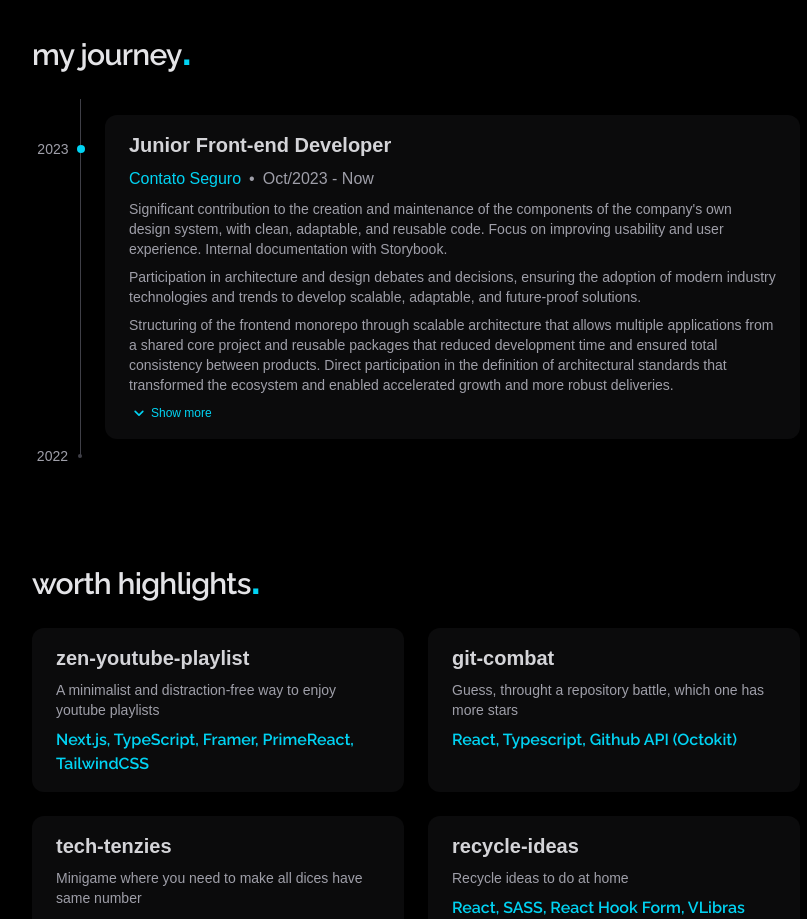
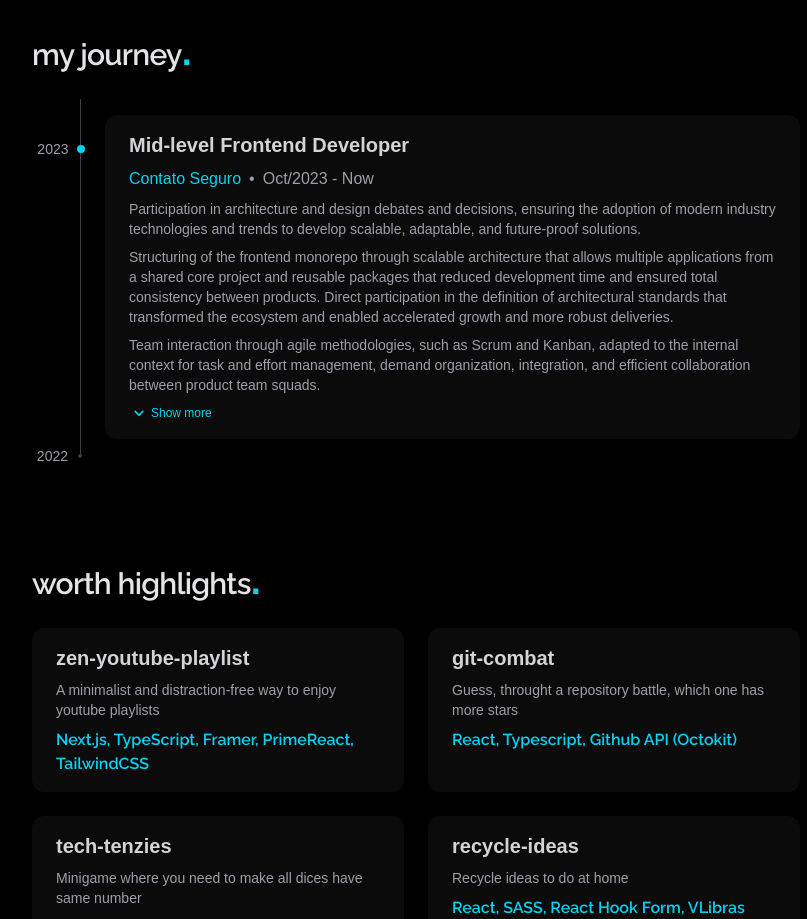
Before and after one commit to matheusgesser/portfolio, a Next.js app: page / in a window 1280 px wide. Shown: the part 860-1779 px from the top of the page, without its empty margins (224-1031 px from the left). Built offline with nearby package versions, Linux system fonts and the light colour scheme; no server answers; a web font is replaced by a local one.

Commit message:
chore: update journey data with new role

```diff
--- a/src/data/journey.data.ts
+++ b/src/data/journey.data.ts
@@ -10,15 +10,14 @@ export const JOURNEY_DATA: Journey.Model[] = [
             label: "Contato Seguro",
             url: "https://canaldaetica.com.br/sobre-nos/",
         },
-        role: "Junior Front-end Developer",
+        role: "Mid-level Frontend Developer",
         descriptions: [
-            "Significant contribution to the creation and maintenance of the components of the company's own design system, with clean, adaptable, and reusable code. Focus on improving usability and user experience. Internal documentation with Storybook.",
             "Participation in architecture and design debates and decisions, ensuring the adoption of modern industry technologies and trends to develop scalable, adaptable, and future-proof solutions.",
             "Structuring of the frontend monorepo through scalable architecture that allows multiple applications from a shared core project and reusable packages that reduced development time and ensured total consistency between products. Direct participation in the definition of architectural standards that transformed the ecosystem and enabled accelerated growth and more robust deliveries.",
+            "Team interaction through agile methodologies, such as Scrum and Kanban, adapted to the internal context for task and effort management, demand organization, integration, and efficient collaboration between product team squads.",
+            "Significant contribution to the creation and maintenance of the components of the company's own design system, with clean, adaptable, and reusable code. Focus on improving usability and user experience. Internal documentation with Storybook.",
             "Automation of manual processes, reducing activities performed by employees and allowing customers to perform these tasks autonomously, freeing other sectors to focus on strategic activities.",
             "Refactoring of complex system modules, from Javascript to Typescript, applying best practices in development and clean code, in addition to the creation of a new responsive visual interface and application of the company's own design system based on the specifications of the design team.",
-            "Active collaboration in the review processes of colleagues' solution proposals (issue review) and code deliveries (code review) from colleagues and team squads, ensuring high technical standards and keeping solutions aligned through guidance and suggestions.",
-            "Team interaction through agile methodologies, such as Scrum and Kanban, adapted to the internal context for task and effort management, demand organization, integration, and efficient collaboration between product team squads.",
         ]
     },
 ] as const;
```
